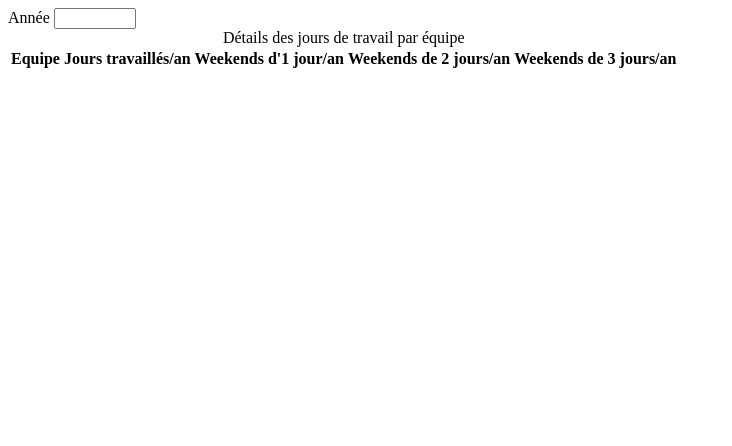
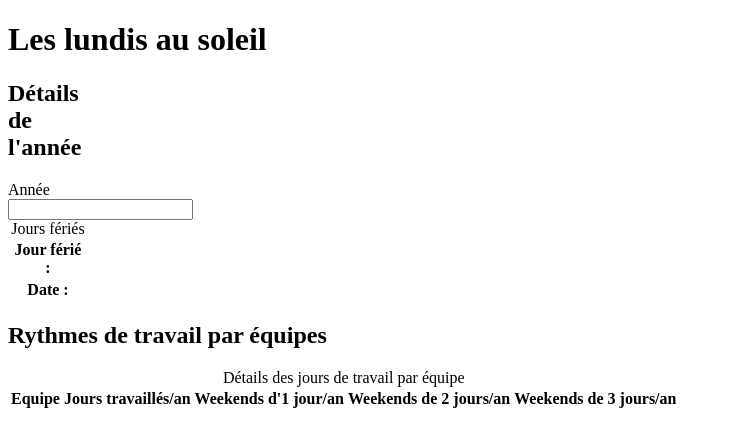
Before and after one commit to dbomard/SunnyMonday, a plain HTML site: page index.html in a window 1280 px wide. Shown: the whole page, without its empty margins (0-732 px from the left). Drawn offline with Linux system fonts and the light colour scheme; no server answers.

Commit message:
add sections + header + main + titles

```diff
--- a/index.html
+++ b/index.html
@@ -9,8 +9,31 @@
 </head>
 
 <body>
+    <header>
+        <h1>Les lundis au soleil</h1>
+    </header>
+    <main>
+        <section id="year">
+            <h2>Détails de l'année</h2>
             <label for="year">Année </label>
-    <input type="number" id="year" />
+            <input type="number" id="yearInput" />
+            <table id="offDays">
+                <caption>Jours fériés</caption>
+                <thead>
+                    <tr id="dayOffName">
+                        <th scope="row">Jour férié :</th>
+                    </tr>
+                </thead>
+                <tbody>
+                    <tr id="dayOffDate">
+                        <th scope="row">Date :</th>
+                    </tr>
+                </tbody>
+            </table>
+        </section>
+
+        <section id="teams">
+            <h2>Rythmes de travail par équipes</h2>
             <table>
                 <caption>Détails des jours de travail par équipe</caption>
                 <thead>
@@ -25,6 +48,8 @@
                 <tbody id="table-teams">
                 </tbody>
             </table>
+        </section>
+    </main>
 </body>
 
 <script type="module" src="./src/js/classes/script.js"></script>
--- a/src/js/classes/script.js
+++ b/src/js/classes/script.js
@@ -33,7 +33,7 @@ function changeYear(event) {
 }
 
 document.addEventListener("DOMContentLoaded", (event) => {
-  let yearInputElt = document.querySelector("#year");
+  let yearInputElt = document.querySelector("#yearInput");
   yearInputElt.value = year.year;
   yearInputElt.max = year.year + 4;
   yearInputElt.min = year.year - 20;
```
Lines whose indentation alone changed are shown as unchanged.
